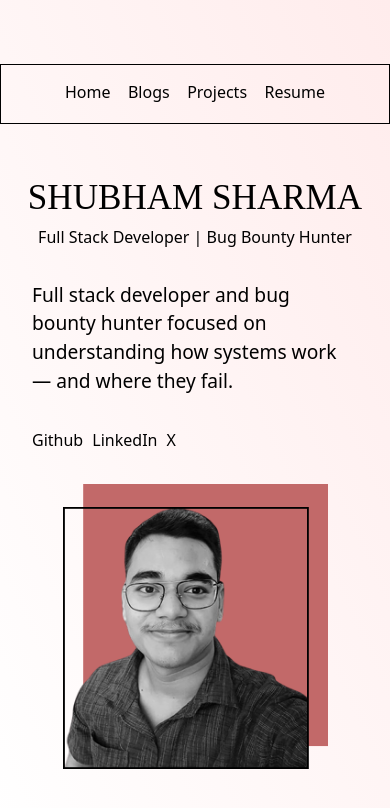
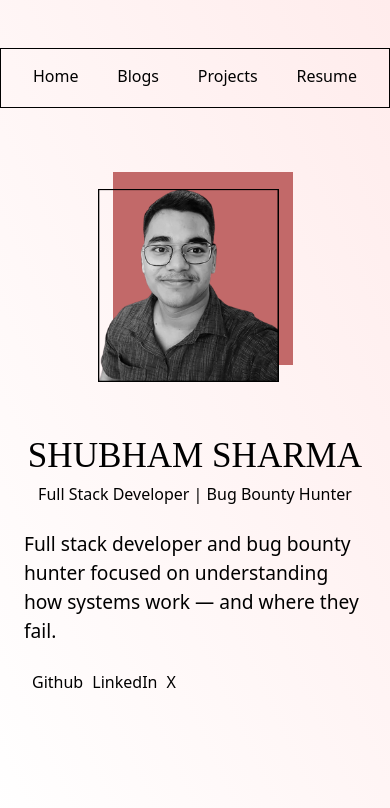
Before and after one commit to Dimension5D/portfolio, a Next.js app: page / in a window 390 px wide. Shown: the top 808 px of the page. Built offline with nearby package versions, Linux system fonts and the light colour scheme.

Commit message:
fix responsive bug

```diff
--- a/app/layout.tsx
+++ b/app/layout.tsx
@@ -16,9 +16,9 @@ export default function RootLayout({
       <head>
         <meta name="viewport" content="width=device-width, initial-scale=1.0" />
       </head>
-      <body className="box-border bg-gradient-to-bl from-[#FFECEC] to-[#FFFFFF] h-[100vh] pt-[4rem]">
-        <nav className="flex items-center justify-center text-[1rem] h-[3.75rem] px-[4rem] border-1 md:text-[1.25rem] md:justify-between">
-          <div className="w-[22.5rem]">
+      <body className="box-border bg-gradient-to-bl from-[#FFECEC] to-[#FFFFFF] h-[100vh] pt-[3rem] md:pt-[4rem]">
+        <nav className="flex items-center justify-center text-[1rem] h-[3.75rem] px-[2rem] md:px-[4rem] border-1 md:text-[1.25rem] md:justify-between">
+          <div className="w-full md:w-[22.5rem]">
             <ul className="flex justify-between">
               <li><a href="/">Home</a></li>
               <li><a href="#">Blogs</a></li>
--- a/app/page.tsx
+++ b/app/page.tsx
@@ -1,13 +1,8 @@
 
 export default function Home() {
   return (
-    <main className="flex justify-center items-center h-[28rem] md:h-[38rem]">
-      <section className="flex flex-wrap md:flex-nowrap h-[22rem] w-[65rem] justify-between items-center md:flex-row">
-        <div className="w-full text-center md:w-[34.6rem] md:text-left">
-          <h1 className="p-[1.8] text-[9vw] font-[Times_New_Roman] md:text-left md:text-[3.6rem]">SHUBHAM SHARMA</h1>
-          <h2 className="md:mb-[2.2rem] md:text-left">Full Stack Developer | Bug Bounty Hunter</h2>
-          <p className="text-[1.2rem] p-[2rem] text-left lh-[2.6rem] md:text-[1.5rem] md:p-0">Full stack developer and bug bounty hunter focused on understanding how systems work — and where they fail.</p>
-        </div>
+    <main className="flex mt-[4rem] md:mt-[8rem] justify-center">
+      <section className="flex flex-col-reverse md:flex-row w-[65rem] justify-between items-center md:flex-row">
         <div className="w-full px-[2rem] block md:hidden">
           <ul className="flex w-[9rem] justify-between">
             <li><a href="https://github.com/Dimension5D" target="_blank">Github</a></li>
@@ -15,7 +10,12 @@ export default function Home() {
             <li><a href="https://x.com/Dimension5D" target="_blank">X</a></li>
           </ul>
         </div>
-        <img src="/photo.png" alt="shubham sharma smiling at the face of camera" className="w-[265px] h-[285px] md:w-[268px] md:h-[286px] m-auto mt-[2rem]"/>
+        <div className="w-full text-center md:w-[34.6rem] md:text-left">
+          <h1 className="p-[1.8] text-[9vw] font-[Times_New_Roman] md:text-left md:text-[3.6rem]">SHUBHAM SHARMA</h1>
+          <h2 className="md:mb-[2.2rem] md:text-left">Full Stack Developer | Bug Bounty Hunter</h2>
+          <p className="text-[1.2rem] p-[1.5rem] text-left lh-[2.6rem] md:text-[1.5rem] md:p-0">Full stack developer and bug bounty hunter focused on understanding how systems work — and where they fail.</p>
+        </div>
+        <img src="/photo.png" alt="shubham sharma smiling at the face of camera" className="w-[50vw] md:w-[268px] m-auto mb-[3rem]"/>
       </section>
     </main>
   );
```
